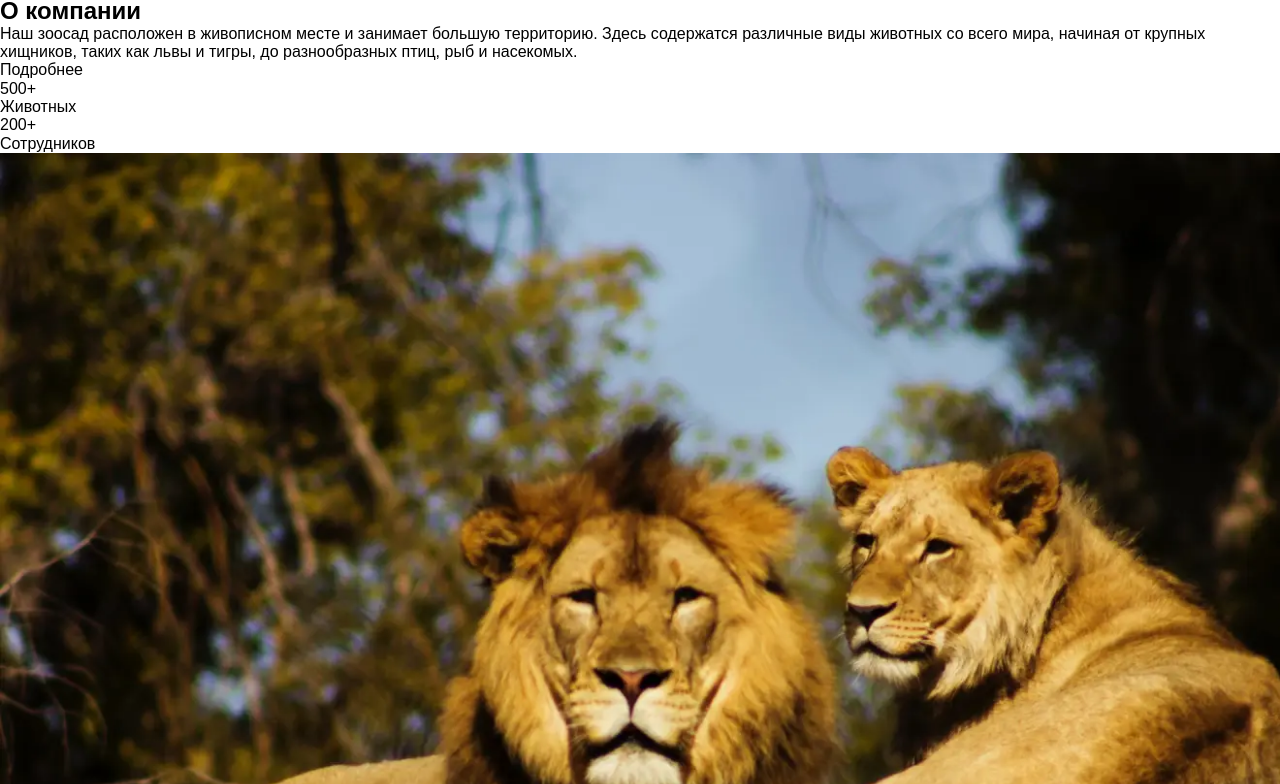
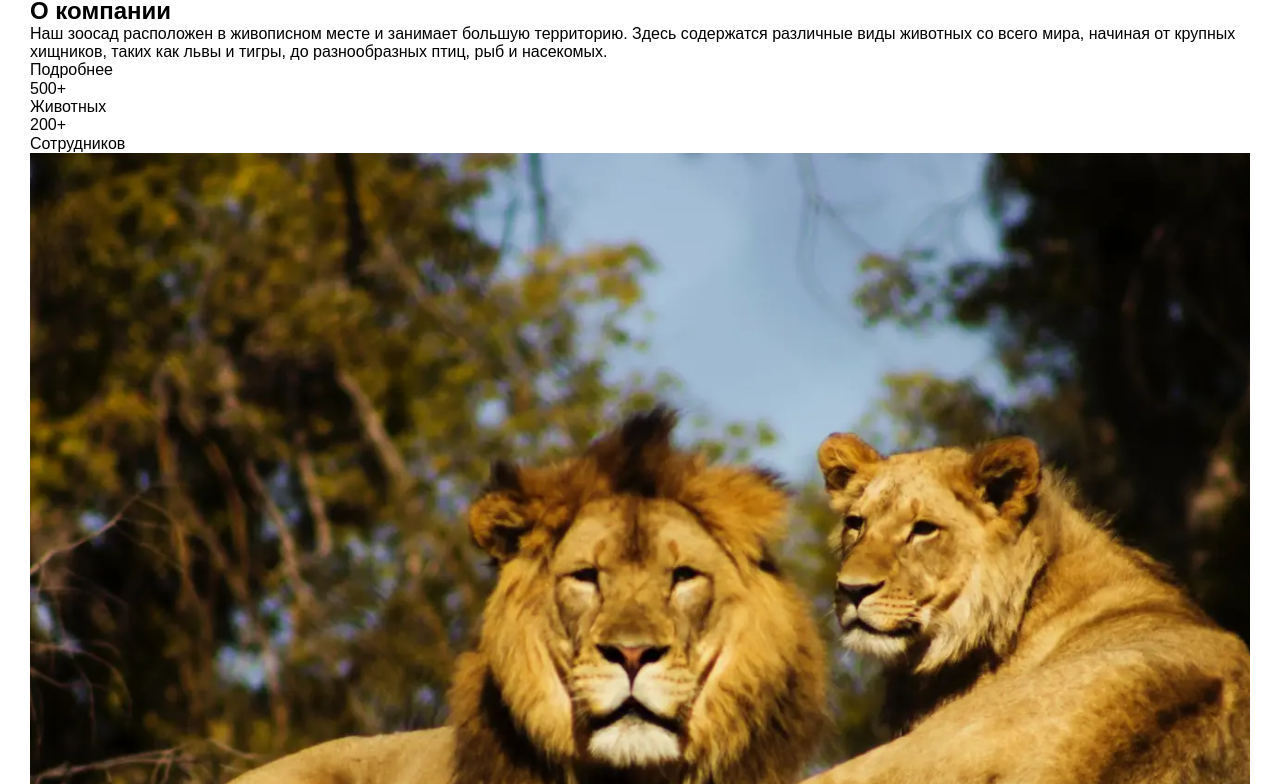
Before and after one commit to mova-es/Pretty-Paw, a website built with webpack: page src/index.html in a window 1280 px wide. Shown: the part 229-1013 px from the top of the page. Built offline with nearby package versions, Linux system fonts and the light colour scheme.

Commit message:
comments corrected

```diff
--- a/src/index.html
+++ b/src/index.html
@@ -127,7 +127,7 @@
 
       </div>
     </section>
-    <section class="locations">
+    <section class="location">
       <h2 class="visually-hidden">Локации зоопарка</h2>
 
       <ul class="location__list">
--- a/src/style/_style.scss
+++ b/src/style/_style.scss
@@ -63,12 +63,7 @@ iframe {
   transform: scale(0);
 }
 
-
-/*
-Пример контейнера
-
-Если контейнер 1180px по макету,
-то для max-width прибавляем паддинги 30px*2,
-в итоге 1240px
-Чтобы контент не прижимался к краям экрана
-*/
+.container {
+  padding: 0 30px;
+  margin: 0 auto;
+}
```
